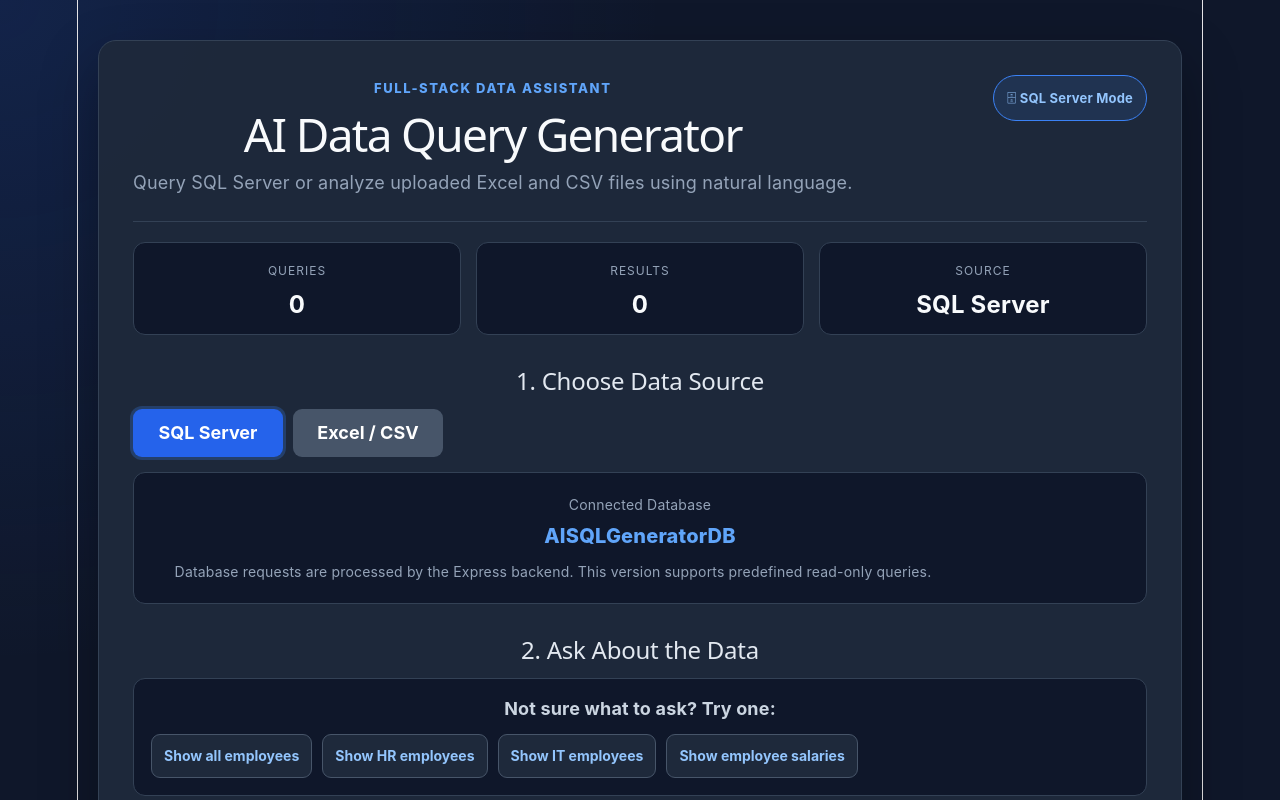
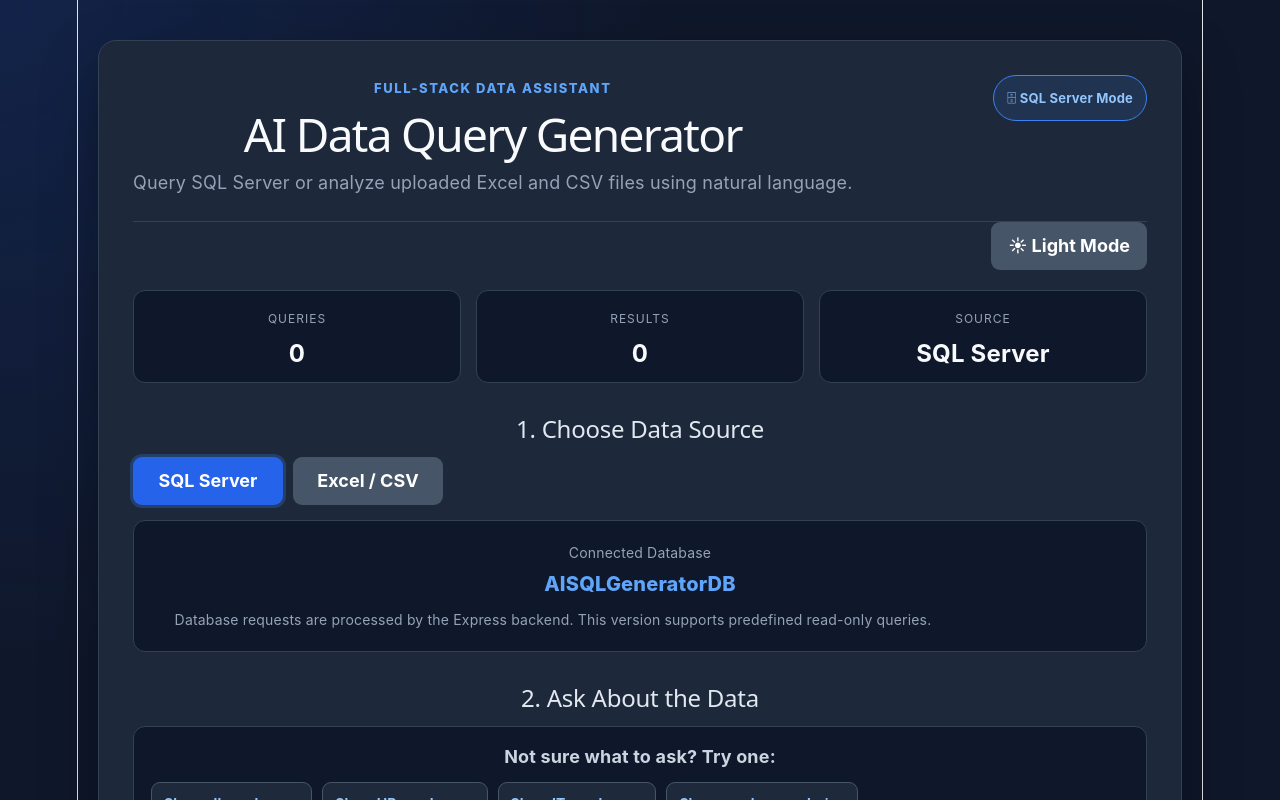
Before and after one commit to buhanghangjay-git/ai-sql-generator, a React (Vite) app: page / in a window 1280 px wide. Shown: the top 800 px of the page. Built offline with nearby package versions, Linux system fonts and the light colour scheme.

Commit message:
Dark/Light Theme

```diff
--- a/src/App.css
+++ b/src/App.css
@@ -612,3 +612,51 @@ tbody tr:last-child td {
   padding: 20px;
   margin-bottom: 25px;
 }
+
+.theme-toggle-wrapper {
+  display: flex;
+  justify-content: flex-end;
+  margin-bottom: 15px;
+}
+
+.theme-button {
+  background: #475569;
+}
+
+.theme-button:hover {
+  background: #64748b;
+}
+
+.theme-dark {
+  color: #f8fafc;
+}
+
+.theme-light {
+  color: #111827;
+}
+
+.theme-light .card {
+  background: #ffffff;
+  color: #111827;
+}
+
+.theme-light .stat-card,
+.theme-light .summary-card,
+.theme-light .chart-card,
+.theme-light .source-information {
+  background: #f8fafc;
+  color: #111827;
+}
+
+.theme-light table {
+  background: white;
+}
+
+.theme-light th {
+  background: #e5e7eb;
+  color: #111827;
+}
+
+.theme-light td {
+  color: #111827;
+}
--- a/src/App.jsx
+++ b/src/App.jsx
@@ -36,6 +36,7 @@ function App() {
   const [error, setError] = useState("");
   const [successMessage, setSuccessMessage] =
     useState("");
+  const [theme, setTheme] = useState("dark");
 
   // 5. Suggested requests
   const databaseSuggestions = [
@@ -606,11 +607,36 @@ function App() {
   const clearHistory = () => {
     setHistory([]);
   };
+
+  // 22. Toggle between light and dark themes
+  const toggleTheme = () => {
+    setTheme((previousTheme) =>
+    previousTheme === "dark"
+      ? "light"
+      : "dark"
+    );
+  };
+
   return (
-    <div className="container">
+    <div
+  className={`container ${
+    theme === "dark"
+      ? "theme-dark"
+      : "theme-light"
+  }`}
+>
       <main className="card">
         <Header dataSource={dataSource} />
-
+          <div className="theme-toggle-wrapper">
+            <button
+                className="theme-button"
+                onClick={toggleTheme}
+                  >
+                {theme === "dark"
+                ? "☀ Light Mode"
+                : "🌙 Dark Mode"}
+            </button>
+          </div>
         <StatsCards
           queryCount={history.length}
           resultCount={results.length}
```
